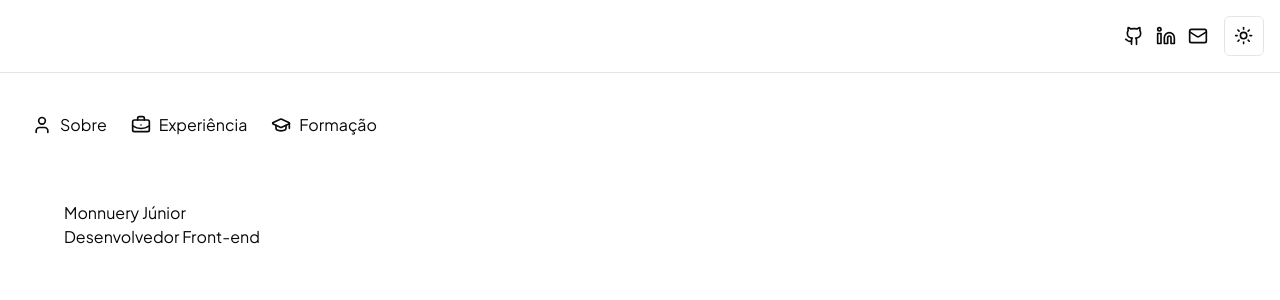
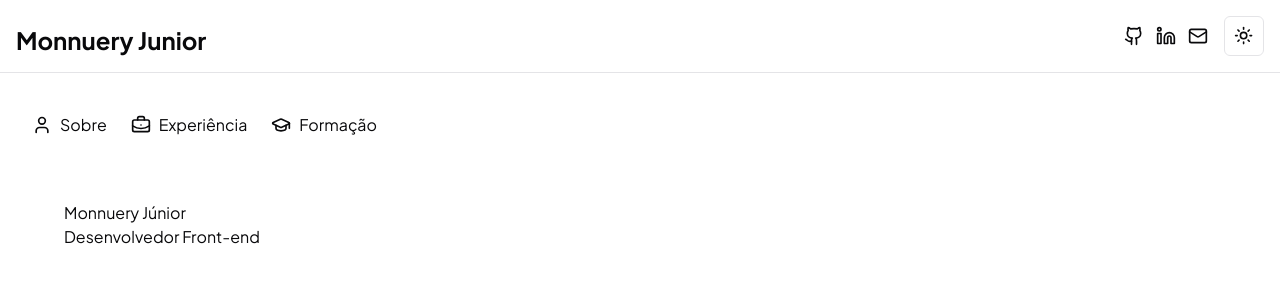
Before and after one commit to santozxy/portfolio-app, a Next.js app: page / in a window 1280 px wide. Shown: the top 300 px of the page. Built offline with nearby package versions, Linux system fonts and the light colour scheme.

Commit message:
:lipstick: feat: Melhoria UI

```diff
--- a/src/components/header.tsx
+++ b/src/components/header.tsx
@@ -4,7 +4,8 @@ import { ToggleTheme } from "./toggle-theme";
 export function Header() {
   return (
     <header className="sticky top-0 z-10 backdrop-blur-sm bg-background/80 border-b">
-      <div className=" px-4 py-4 flex justify-end items-end">
+      <div className=" px-4 py-4 flex justify-between items-end">
+      <h1 className="text-2xl font-bold">Monnuery Junior</h1>
         <div className="flex items-center gap-4">
           <div className=" flex items-center gap-3">
             <a
```
